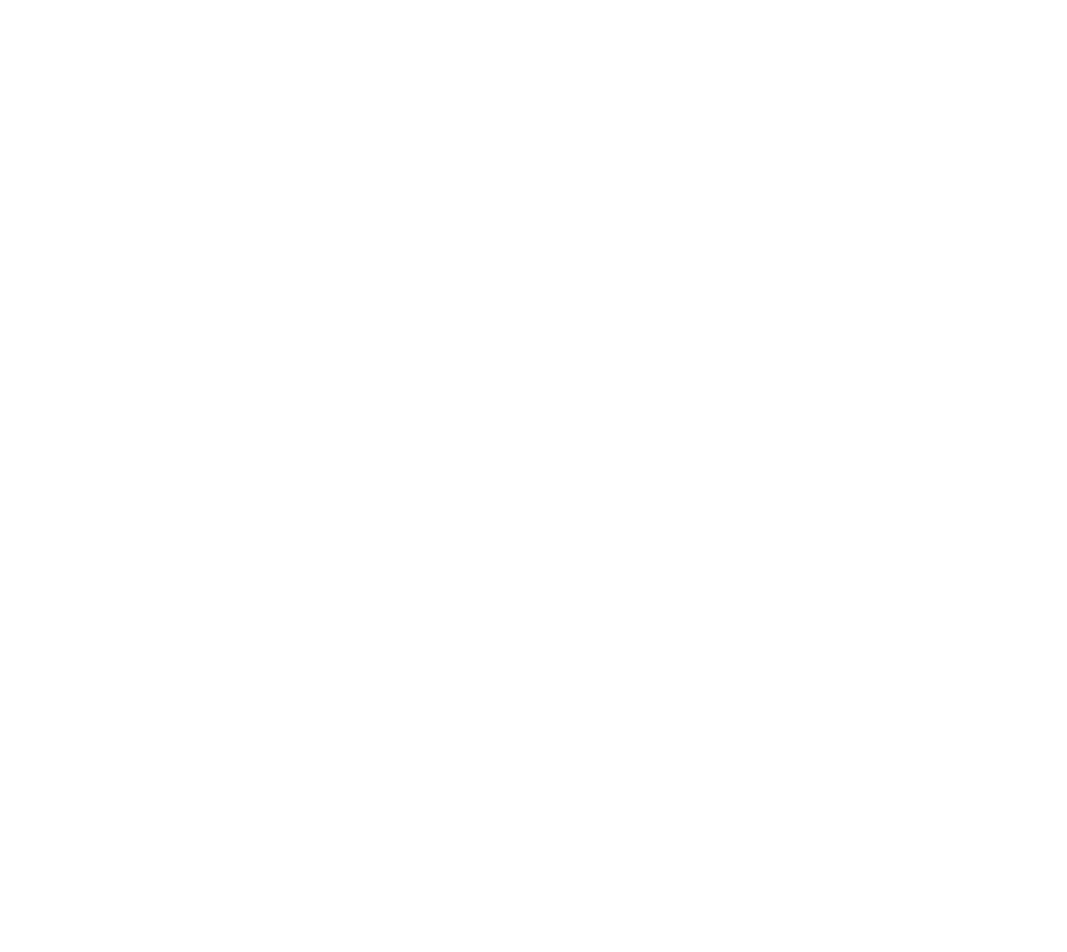
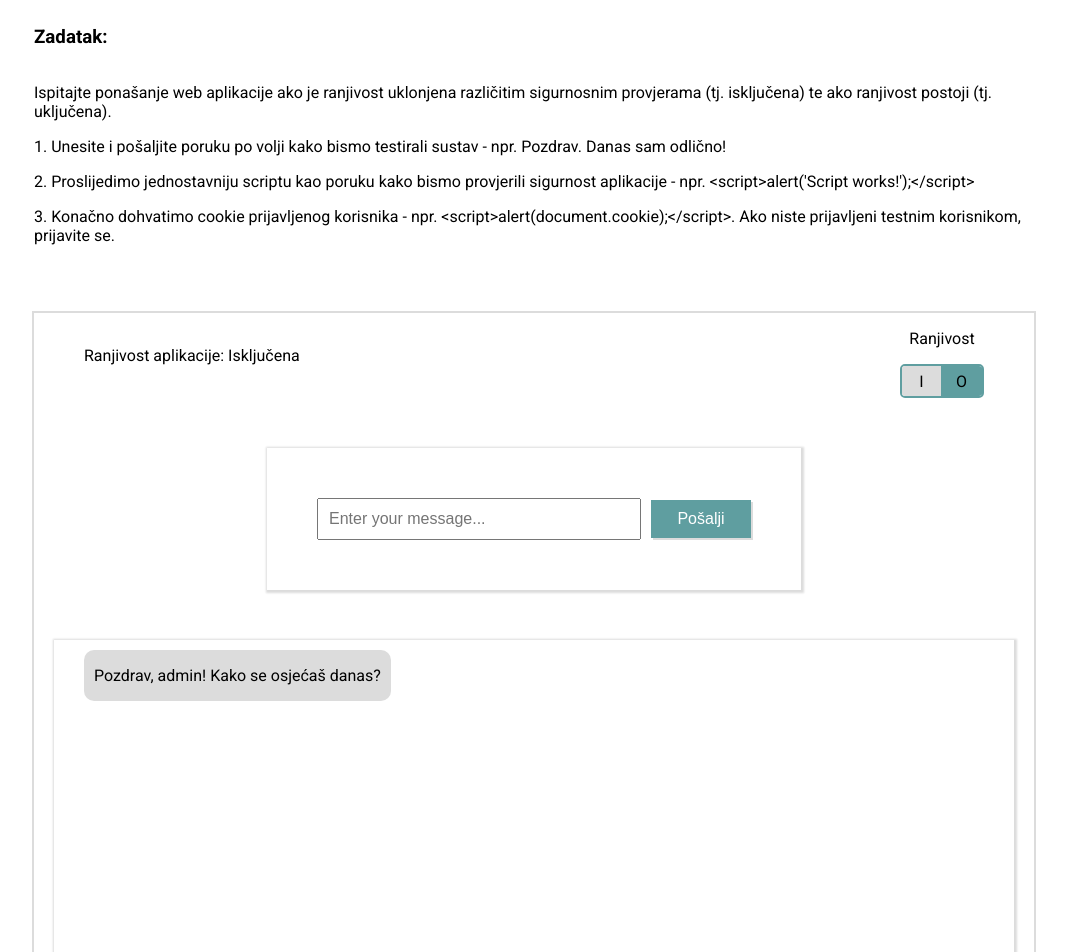
Before and after one commit to dominikDurinic/project_2_security_web2, a React (Vite) app in the folder security_test_app/: page /vulnerability/bac in a window 1280 px wide. Shown: the part 460-1412 px from the top of the page, without its empty margins (106-1173 px from the left). Before the commit the page ends 800 px from the top, so only its background shows below. Built offline with nearby package versions, Linux system fonts and the light colour scheme.

Commit message:
xss page

```diff
--- /dev/null
+++ b/security_test_app/data/task.json
@@ -0,0 +1,18 @@
+[
+    {
+        "id":"1",
+        "title":"XSS - Cross-site scripting",
+        "srcImage":"/images/xss.png",
+        "simulation":"Mindfulness chat",
+        "story":"Zamislimo da naša web aplikacija omogućuje razgovor sa psihoterapeutom preko online chat-a. Korisnik svoje vlastite misli, osjećaje i odgovore na pitanja psihoterapeuta unosi putem input forme. Nakon toga svoju poruku potvđuje i šalje pritiskom na gumb Pošalji.",
+        "task":["Ispitajte ponašanje web aplikacije ako je ranjivost uklonjena različitim sigurnosnim provjerama (tj. isključena) te ako ranjivost aplikacije postoji (tj. uključena).","Unesite i pošaljite poruku po volji kako bismo testirali sustav - npr. Pozdrav. Danas sam odlično!", "Proslijedimo jednostavniju scriptu kao poruku kako bismo provjerili sigurnost aplikacije - npr. <script>alert('Script works!');</script>", "Konačno dohvatimo cookie prijavljenog korisnika - npr. <script>alert(document.cookie);</script>. Ako niste prijavljeni testnim korisnikom, prijavite se."]
+    },
+    {
+        "id":"2",
+        "title":"BAC - Broken Access Control",
+        "srcImage":"/images/bac.png",
+        "simulation":"Mindfulness chat",
+        "story":"Zamislimo da naša web aplikacija omogućuje razgovor sa psihoterapeutom preko online chat-a. Korisnik svoje vlastite misli, osjećaje i odgovore na pitanja psihoterapeuta unosi putem input forme. Nakon toga svoju poruku potvđuje i šalje pritiskom na gumb Pošalji.",
+        "task":["Ispitajte ponašanje web aplikacije ako je ranjivost uklonjena različitim sigurnosnim provjerama (tj. isključena) te ako ranjivost postoji (tj. uključena).","Unesite i pošaljite poruku po volji kako bismo testirali sustav - npr. Pozdrav. Danas sam odlično!", "Proslijedimo jednostavniju scriptu kao poruku kako bismo provjerili sigurnost aplikacije - npr. <script>alert('Script works!');</script>", "Konačno dohvatimo cookie prijavljenog korisnika - npr. <script>alert(document.cookie);</script>. Ako niste prijavljeni testnim korisnikom, prijavite se."]
+    }
+]
--- a/security_test_app/src/pages/Vulnerability.tsx
+++ b/security_test_app/src/pages/Vulnerability.tsx
@@ -1,7 +1,109 @@
+import { useState } from "react";
+import { Footer } from "../components/Footer";
+import { Header } from "../components/Header";
+import "../styles/Vulnerability.css";
+import data from "../../data/task.json";
+
+interface TaskData {
+  id: string;
+  title: string;
+  srcImage: string;
+  simulation: string;
+  story: string;
+  task: string[];
+}
+
 export function Vulnerability(props: { id: number }) {
+  const newData: TaskData[] = JSON.parse(JSON.stringify(data));
+  const [vule, setVule] = useState(false);
+  const [msg, setMsg] = useState<string>("");
+  const [msgList, setMsgList] = useState<string[]>([]);
+
+  function sendMsg(value: string) {
+    setMsgList(msgList.concat(value));
+  }
+
   return (
     <>
-      <p>{props.id}</p>
+      <Header selected={0} />
+      <main>
+        <h2>{newData[props.id - 1].title}</h2>
+        <div className="task-div">
+          <h3>Simulacija:</h3>
+          <p>{newData[props.id - 1].simulation}</p>
+          <h3>Priča:</h3>
+          <p>{newData[props.id - 1].story}</p>
+          <h3>Zadatak:</h3>
+          <div>
+            {newData[props.id - 1].task.map((item, index) => (
+              <>
+                {index > 0 ? (
+                  <p>
+                    {index}. {item}
+                  </p>
+                ) : (
+                  <p>{item}</p>
+                )}
+              </>
+            ))}
+          </div>
+        </div>
+        <div className={`task-container ${vule ? "red-border" : ""}`}>
+          <div className="vule-switch-container">
+            <p>Ranjivost aplikacije: {vule ? "Uključena" : "Isključena"}</p>
+            <div className="switch-div">
+              <p>Ranjivost</p>
+              <div className="switch">
+                <div
+                  onClick={() => setVule(true)}
+                  className={`switch-btn ${vule ? "sw-blu" : "sw-gray"}`}
+                >
+                  I
+                </div>
+                <div
+                  onClick={() => setVule(false)}
+                  className={`switch-btn ${vule ? "sw-gray" : "sw-blu"}`}
+                >
+                  O
+                </div>
+              </div>
+            </div>
+          </div>
+
+          <div className="input-div">
+            <input
+              placeholder="Enter your message..."
+              onChange={(e) => setMsg(e.target.value)}
+              value={msg}
+            />
+            <button
+              className="btn-chat"
+              onClick={() => {
+                sendMsg(msg);
+                setMsg("");
+              }}
+            >
+              Pošalji
+            </button>
+          </div>
+
+          <div className="chat-box">
+            <div className="coach-msg-div">
+              <div className="msg-box msg-box-coach">
+                <p>Pozdrav, admin! Kako se osjećaš danas?</p>
+              </div>
+            </div>
+            {msgList.map((msg, index) => (
+              <div className="me-msg-div" key={index}>
+                <div className="msg-box msg-box-me">
+                  <p>{msg}</p>
+                </div>
+              </div>
+            ))}
+          </div>
+        </div>
+      </main>
+      <Footer />
     </>
   );
 }
--- /dev/null
+++ b/security_test_app/src/styles/Vulnerability.css
@@ -0,0 +1,131 @@
+.task-div{
+    width: 100%;
+    display: flex;
+    flex-direction: column;
+}
+
+.input-div{
+    display: flex;
+    justify-content: center;
+    align-items: center;
+    gap: 10px;
+    box-shadow: 1px 1px 2px 2px #dcdcdc;
+    padding: 50px;
+    margin-top: 50px;
+}
+
+.input-div > input{
+    font-size: medium;
+    padding: 10px;
+    width: 300px;
+}
+
+.btn-chat{
+    border: none;
+    width: 100px;
+    display: flex;
+    justify-content: center;
+    background-color: #5f9ea0;
+    color: white;
+    font-size: medium;
+    padding: 10px 0px;
+    box-shadow: 2px 2px #dcdcdc;
+    cursor: pointer;
+}
+
+.chat-box{
+    display: flex;
+    flex-direction: column;
+    gap: 10px;
+    width: 90%;
+    height: 300px;
+    overflow-y: auto;
+    box-shadow: 1px 1px 2px 2px #dcdcdc;
+    margin: 50px 0px;
+    padding: 10px 30px;
+}
+
+.coach-msg-div{
+    width: 100%;
+    display: flex;
+    justify-content: start;
+}
+
+
+.me-msg-div{
+    width: 100%;
+    display: flex;
+    justify-content: end;
+}
+
+.msg-box{
+    max-width: 300px;
+    padding: 0px 10px;
+    display: flex;
+    justify-content: center;
+    align-items: center;
+    border-radius: 10px;
+}
+
+.msg-box-coach{
+    background-color: #dcdcdc;
+}
+
+.msg-box-me{
+    background-color: #5f9ea0;
+}
+
+.task-container{
+    width: 100%;
+    display: flex;
+    flex-direction: column;
+    align-items: center;
+    justify-content: space-evenly;
+    margin: 50px 0px;
+    border: 2px solid #dcdcdc;
+}
+
+.red-border{
+    border: 2px solid red;
+}
+
+.vule-switch-container{
+    width: 90%;
+    display: flex;
+    justify-content: space-between;
+    align-items: center;
+}
+
+.switch-div{
+    display: flex;
+    flex-direction: column;
+    justify-content: center;
+    align-items: center;
+}
+
+.switch{
+    width: 80px;
+    height: 30px;
+    display: flex;
+    border: 2px solid #5f9ea0;
+    border-radius: 5px;
+    overflow: hidden;
+}
+
+.switch-btn{
+    width: 40px;
+    display: flex;
+    justify-content: center;
+    align-items: center;
+    border-right: 1px solid #5f9ea0;
+    cursor: pointer;
+
+}
+
+.sw-blu{
+    background-color: #5f9ea0;
+}
+
+.sw-gray{
+    background-color: #dcdcdc;
+}
```
